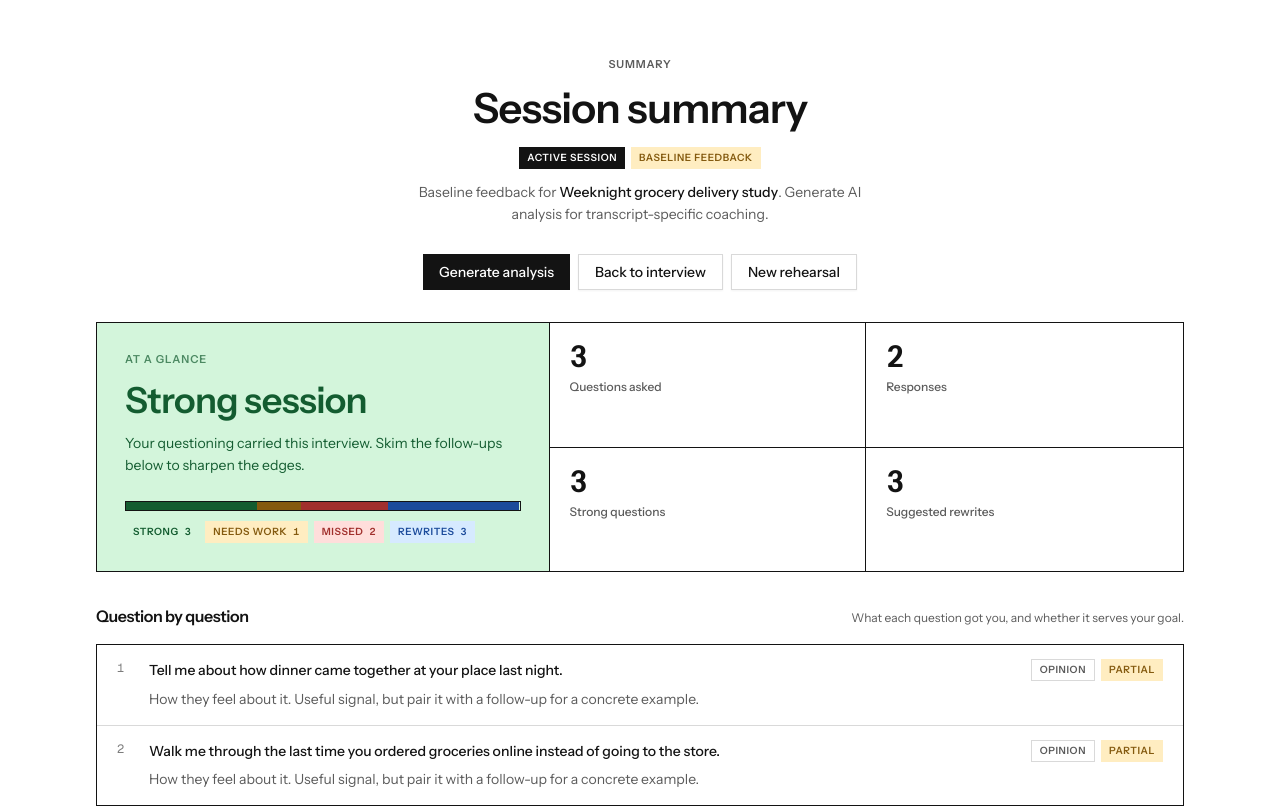
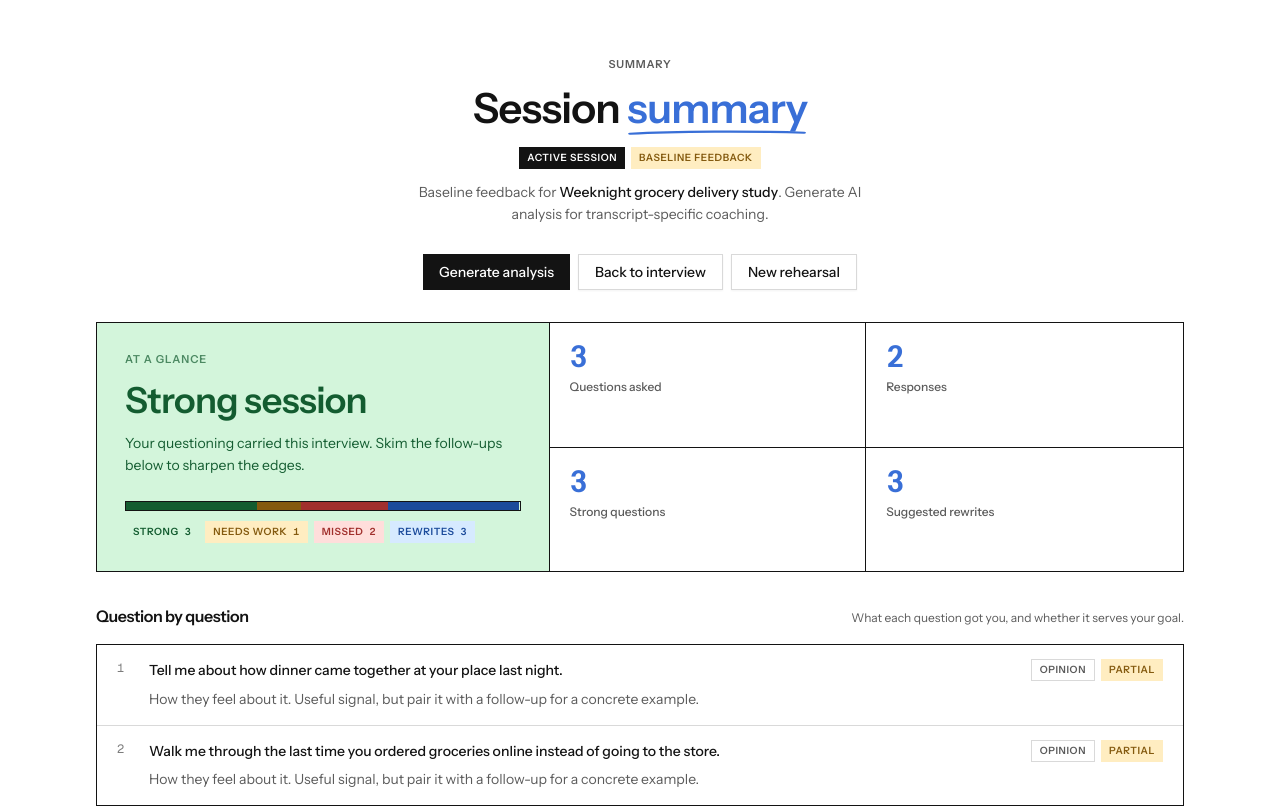
Before and after one commit to rishiashar/Personapilot, a Next.js app: page /demo/summary in a window 1280 px wide. Shown: the top 807 px of the page. Built offline with nearby package versions, Linux system fonts and the light colour scheme.

Commit message:
feat: brand blue accents on summary page
Co-Authored-By: Devin AI <158243242+devin-ai-integration[bot]@users.noreply.github.com>

```diff
--- a/components/SessionSummary.tsx
+++ b/components/SessionSummary.tsx
@@ -23,11 +23,13 @@ function AnalysisSection({
   tag,
   tagTone,
   items,
+  accent = false,
 }: {
   title: string;
   tag: string;
   tagTone: TagTone;
   items: string[];
+  accent?: boolean;
 }) {
   return (
     <section id={sectionId(title)} className="scroll-mt-24 border-t border-foreground pt-5 pb-2">
@@ -42,7 +44,7 @@ function AnalysisSection({
           {items.map((item, index) => (
             <li
               key={index}
-              className="grid grid-cols-[24px_minmax(0,1fr)] gap-2 text-sm leading-relaxed"
+              className={`grid grid-cols-[24px_minmax(0,1fr)] gap-2 text-sm leading-relaxed ${accent ? "border-l-2 border-brand pl-3" : ""}`}
             >
               <span className="pt-px font-mono text-xs text-muted-foreground/80">
                 {index + 1}
@@ -337,7 +339,26 @@ export function SessionSummary({ session }: { session: InterviewSession }) {
         <div>
           <p className="caps text-muted-foreground">Summary</p>
           <h1 className="mt-3 text-4xl font-semibold tracking-[-0.02em] sm:text-[2.6rem]">
-            Session summary
+            Session{" "}
+            <span className="relative inline-block whitespace-nowrap text-brand">
+              summary
+              <svg
+                aria-hidden
+                viewBox="0 0 230 12"
+                preserveAspectRatio="none"
+                className="absolute right-0 -bottom-1 left-0 h-[0.12em] w-full"
+              >
+                <path
+                  d="M4 9 C 60 3, 160 2.5, 226 6.5"
+                  fill="none"
+                  stroke="currentColor"
+                  strokeWidth="5"
+                  strokeLinecap="round"
+                  pathLength="1"
+                  className="animate-underline-draw"
+                />
+              </svg>
+            </span>
           </h1>
           <div className="mt-4 flex flex-wrap items-center justify-center gap-1.5">
             <Tag tone={isActive ? "ink" : "neutral"}>
@@ -434,7 +455,7 @@ export function SessionSummary({ session }: { session: InterviewSession }) {
               key={stat.label}
               className={`bg-card px-4 py-4 sm:px-5 ${index % 2 === 0 ? "border-r border-foreground" : ""} ${index < 2 ? "lg:border-b lg:border-foreground" : ""}`}
             >
-              <dd className="text-3xl font-semibold tracking-tight tabular-nums">
+              <dd className="text-3xl font-semibold tracking-tight text-brand tabular-nums">
                 {stat.value}
               </dd>
               <dt className="mt-1 text-xs font-medium text-muted-foreground">
@@ -478,6 +499,7 @@ export function SessionSummary({ session }: { session: InterviewSession }) {
             tag="Rewrite"
             tagTone="blue"
             items={analysis.suggestedImprovements}
+            accent
           />
           <AnalysisSection
             title="Next interview tips"
```
